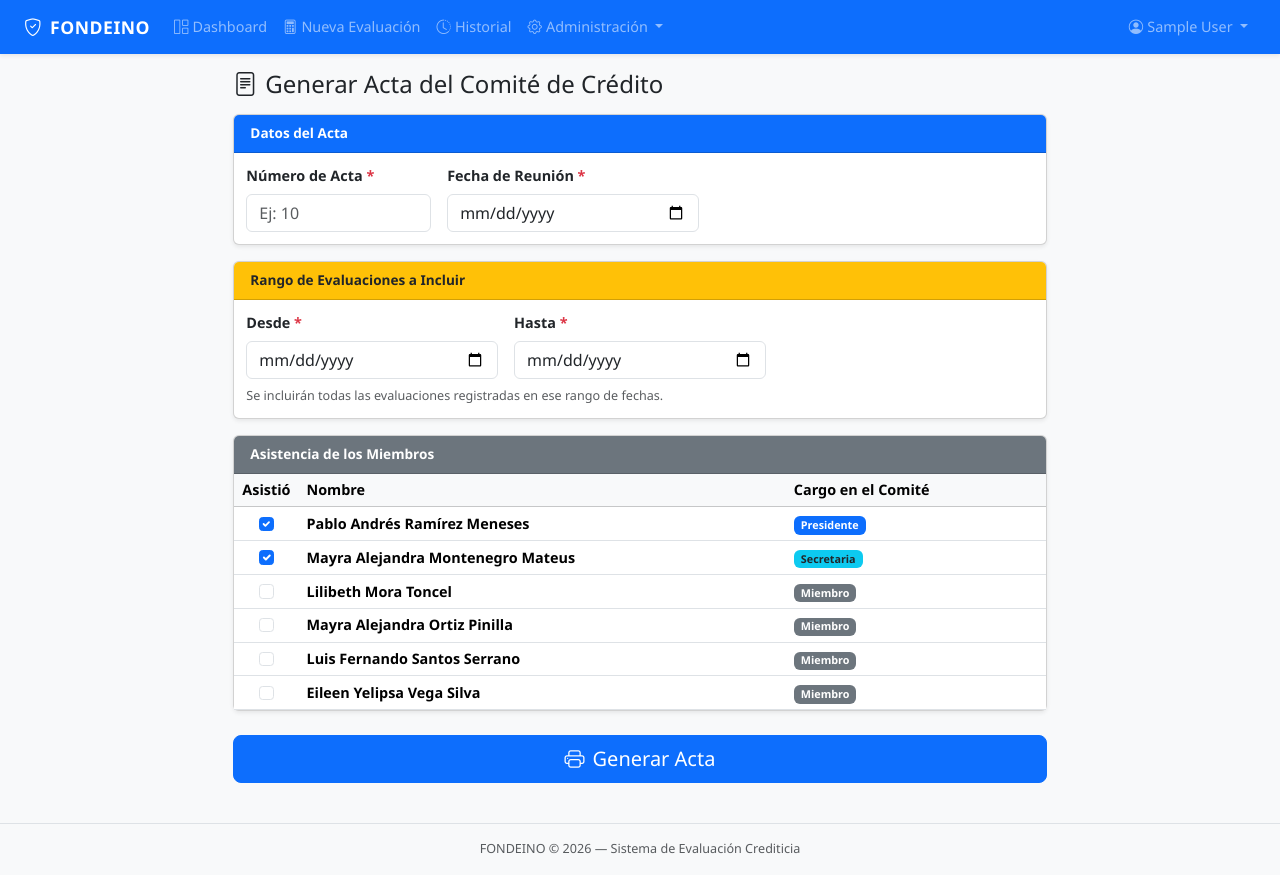
After one commit to Pablo-app-developer/Matriz_score_crediticio_fondeino, a Django app: page /credito/acta/ in a window 1280 px wide. The commit adds this page. Run offline with Django 4.2, Linux system fonts and the light colour scheme; the visitor is signed in with stand-in values (Sample User, id 1); data comes from the database, SQL or seed files in the repository.

Commit message:
feat: generador de actas del comité de crédito
- Formulario /credito/acta/: número de acta, fecha, rango de evaluaciones y asistencia
- Acta imprimible generada automáticamente con todos los créditos del período
- Muestra desglose por asociado: tipo, monto, plazo, motivo y decisión del comité
- Participantes con marcas de asistencia y espacios para firma
- Tabla de compromisos y pie con firmas de presidente y secretaria
- Botón "Generar Acta" en menú de Administración

Co-Authored-By: Claude Sonnet 4.6 <noreply@anthropic.com>

```diff
--- a/apps/credito/urls.py
+++ b/apps/credito/urls.py
@@ -15,6 +15,9 @@ urlpatterns = [
     path('api/empleado/', views.buscar_empleado, name='api_empleado'),
     path('api/empleado/nombre/', views.buscar_empleado_nombre, name='api_empleado_nombre'),
     path('api/modalidad/', views.get_modalidad_tasa, name='api_modalidad'),
+    # Actas del comité
+    path('acta/', views.acta_form, name='acta_form'),
+    path('acta/imprimir/', views.acta_imprimir, name='acta_imprimir'),
     # Histórico préstamos aprobados
     path('aprobados/', views.historico_aprobados, name='aprobados'),
     path('aprobados/cargar/', views.cargar_historico_aprobados, name='cargar_aprobados'),
--- a/apps/credito/views.py
+++ b/apps/credito/views.py
@@ -645,3 +645,81 @@ def cargar_historico_aprobados(request):
             messages.error(request, f'Error al procesar el archivo: {e}')
 
     return render(request, 'credito/cargar_historico.html')
+
+
+# ─── Generador de Actas ───────────────────────────────────────────────────────
+
+ROLES_COMITE = {
+    'PabloR':      ('Pablo Andrés Ramírez Meneses',      'Presidente'),
+    'AlejandraM':  ('Mayra Alejandra Montenegro Mateus', 'Secretaria'),
+    'LilibethM':   ('Lilibeth Mora Toncel',              'Miembro'),
+    'MayraO':      ('Mayra Alejandra Ortiz Pinilla',     'Miembro'),
+    'FernandoS':   ('Luis Fernando Santos Serrano',      'Miembro'),
+    'EileenV':     ('Eileen Yelipsa Vega Silva',         'Miembro'),
+}
+
+
+@login_required
+def acta_form(request):
+    if not request.user.es_admin:
+        return HttpResponseForbidden()
+    from apps.accounts.models import Usuario
+    miembros = []
+    for uname, (nombre, cargo) in ROLES_COMITE.items():
+        try:
+            u = Usuario.objects.get(username=uname)
+            uid = u.id
+        except Usuario.DoesNotExist:
+            uid = uname
+        miembros.append({'id': uid, 'nombre': nombre, 'cargo': cargo})
+    return render(request, 'credito/acta_form.html', {'miembros': miembros})
+
+
+@login_required
+def acta_imprimir(request):
+    if not request.user.es_admin:
+        return HttpResponseForbidden()
+    if request.method != 'POST':
+        return redirect('credito:acta_form')
+    from apps.accounts.models import Usuario
+    from django.utils.timezone import localdate
+    from datetime import datetime as _dt
+
+    no_acta       = request.POST.get('no_acta', '').strip()
+    fecha_reunion = request.POST.get('fecha_reunion', '')
+    fecha_desde   = request.POST.get('fecha_desde', '')
+    fecha_hasta   = request.POST.get('fecha_hasta', '')
+    asistentes    = set(request.POST.getlist('asistentes'))
+
+    qs = EvaluacionCredito.objects.select_related('modalidad').order_by('nombre_completo')
+    if fecha_desde:
+        qs = qs.filter(fecha_evaluacion__date__gte=fecha_desde)
+    if fecha_hasta:
+        qs = qs.filter(fecha_evaluacion__date__lte=fecha_hasta)
+
+    MESES = ['enero','febrero','marzo','abril','mayo','junio',
+             'julio','agosto','septiembre','octubre','noviembre','diciembre']
+    try:
+        d = _dt.strptime(fecha_reunion, '%Y-%m-%d')
+        fecha_fmt = f"{d.day} de {MESES[d.month-1]} de {d.year}"
+    except Exception:
+        fecha_fmt = fecha_reunion
+
+    participantes = []
+    for uname, (nombre, cargo) in ROLES_COMITE.items():
+        try:
+            u = Usuario.objects.get(username=uname)
+            uid = str(u.id)
+        except Usuario.DoesNotExist:
+            uid = uname
+        participantes.append({'nombre': nombre, 'cargo': cargo, 'asistio': uid in asistentes})
+
+    return render(request, 'credito/acta_impresion.html', {
+        'no_acta':      no_acta,
+        'fecha_fmt':    fecha_fmt,
+        'evaluaciones': qs,
+        'participantes': participantes,
+        'hoy':          localdate().strftime('%d/%m/%Y'),
+        'presidente':   next((p for p in participantes if p['cargo'] == 'Presidente'), None),
+        'secretaria':   next((p for p in participantes if p['cargo'] == 'Secretaria'), None),
+    })
--- a/templates/base.html
+++ b/templates/base.html
@@ -46,6 +46,7 @@
             <li><a class="dropdown-item" href="{% url 'accounts:usuarios_lista' %}"><i class="bi bi-people me-2"></i>Usuarios</a></li>
             <li><a class="dropdown-item" href="{% url 'nomina:upload' %}"><i class="bi bi-upload me-2"></i>Cargar Nómina</a></li>
             <li><a class="dropdown-item" href="{% url 'credito:cargar_aprobados' %}"><i class="bi bi-file-earmark-arrow-up me-2"></i>Cargar Préstamos Históricos</a></li>
+            <li><a class="dropdown-item" href="{% url 'credito:acta_form' %}"><i class="bi bi-file-text me-2"></i>Generar Acta del Comité</a></li>
             <li><a class="dropdown-item" href="{% url 'nomina:lista' %}"><i class="bi bi-table me-2"></i>Historial Nóminas</a></li>
             <li><hr class="dropdown-divider"></li>
             <li><a class="dropdown-item" href="{% url 'credito:modalidades' %}"><i class="bi bi-list-ul me-2"></i>Modalidades</a></li>
--- /dev/null
+++ b/templates/credito/acta_form.html
@@ -0,0 +1,85 @@
+{% extends 'base.html' %}
+{% block title %}Generar Acta — FONDEINO{% endblock %}
+
+{% block content %}
+<div class="row justify-content-center">
+  <div class="col-md-8">
+
+    <div class="d-flex justify-content-between align-items-center mb-3">
+      <h4 class="mb-0"><i class="bi bi-file-text me-2"></i>Generar Acta del Comité de Crédito</h4>
+    </div>
+
+    <form method="post" action="{% url 'credito:acta_imprimir' %}" target="_blank">
+      {% csrf_token %}
+
+      <div class="card shadow-sm mb-3">
+        <div class="card-header bg-primary text-white py-2"><strong>Datos del Acta</strong></div>
+        <div class="card-body">
+          <div class="row g-3">
+            <div class="col-md-3">
+              <label class="form-label fw-semibold">Número de Acta <span class="text-danger">*</span></label>
+              <input type="number" name="no_acta" class="form-control" min="1" placeholder="Ej: 10" required>
+            </div>
+            <div class="col-md-4">
+              <label class="form-label fw-semibold">Fecha de Reunión <span class="text-danger">*</span></label>
+              <input type="date" name="fecha_reunion" class="form-control" required>
+            </div>
+          </div>
+        </div>
+      </div>
+
+      <div class="card shadow-sm mb-3">
+        <div class="card-header bg-warning text-dark py-2"><strong>Rango de Evaluaciones a Incluir</strong></div>
+        <div class="card-body">
+          <div class="row g-3">
+            <div class="col-md-4">
+              <label class="form-label fw-semibold">Desde <span class="text-danger">*</span></label>
+              <input type="date" name="fecha_desde" class="form-control" required>
+            </div>
+            <div class="col-md-4">
+              <label class="form-label fw-semibold">Hasta <span class="text-danger">*</span></label>
+              <input type="date" name="fecha_hasta" class="form-control" required>
+            </div>
+          </div>
+          <div class="form-text mt-2">Se incluirán todas las evaluaciones registradas en ese rango de fechas.</div>
+        </div>
+      </div>
+
+      <div class="card shadow-sm mb-4">
+        <div class="card-header bg-secondary text-white py-2"><strong>Asistencia de los Miembros</strong></div>
+        <div class="card-body p-0">
+          <table class="table table-sm mb-0">
+            <thead class="table-light">
+              <tr>
+                <th style="width:44px" class="text-center">Asistió</th>
+                <th>Nombre</th>
+                <th>Cargo en el Comité</th>
+              </tr>
+            </thead>
+            <tbody>
+              {% for m in miembros %}
+              <tr>
+                <td class="text-center">
+                  <input class="form-check-input" type="checkbox"
+                         name="asistentes" value="{{ m.id }}"
+                         {% if m.cargo == 'Presidente' or m.cargo == 'Secretaria' %}checked{% endif %}>
+                </td>
+                <td class="fw-semibold">{{ m.nombre }}</td>
+                <td><span class="badge {% if m.cargo == 'Presidente' %}bg-primary{% elif m.cargo == 'Secretaria' %}bg-info text-dark{% else %}bg-secondary{% endif %}">{{ m.cargo }}</span></td>
+              </tr>
+              {% endfor %}
+            </tbody>
+          </table>
+        </div>
+      </div>
+
+      <div class="d-grid">
+        <button type="submit" class="btn btn-primary btn-lg">
+          <i class="bi bi-printer me-2"></i>Generar Acta
+        </button>
+      </div>
+    </form>
+
+  </div>
+</div>
+{% endblock %}
```
Also changed, not shown: templates/credito/acta_impresion.html (added, +276 -0 lines).
